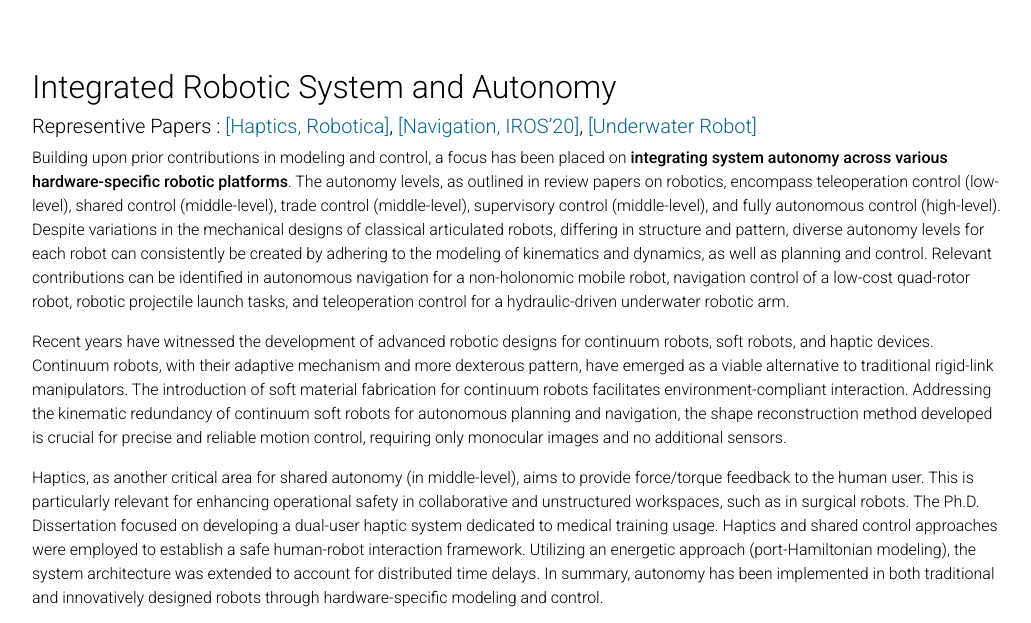
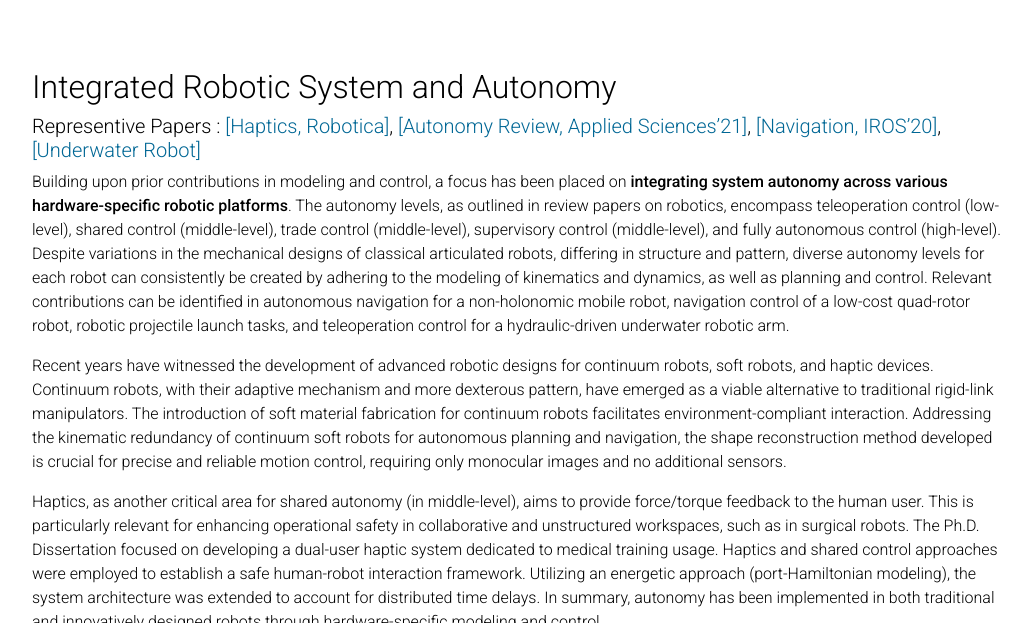
Before and after one commit to lnnx2006/lnnx2006.github.io, a Jekyll site: the page built from _pages/research.md, in a window 1280 px wide and 900 px high, scrolled down 1964 px, cut to the strip 146-769 px from the top of the window. Shown: the whole strip, without its empty margins (123-1154 px from the left). Built offline with Jekyll 4.4.1, drawn with Linux system fonts in a browser that asks for light colours; comment, search, counter and statistics services are not loaded; a style sheet for code colours, icons or effects is not loaded.

Commit message:
added projects

```diff
--- a/_pages/research.md
+++ b/_pages/research.md
@@ -56,7 +56,7 @@ Thanks to the differentiable property with ready-to-use gradients using our PBD
 <br/><br/>
 
 ## Integrated Robotic System and Autonomy
-##### Representive Papers : [[Haptics, Robotica]](https://www.cambridge.org/core/journals/robotica/article/an-energybased-approach-for-ndof-passive-dualuser-haptic-training-systems/80D42C872561E397B90F160ACD65A2F3), [[Navigation, IROS'20]](https://ieeexplore.ieee.org/document/9341283), [[Underwater Robot]](https://drive.google.com/file/d/1WP7PegDWiNI6Glp-0dRbhA1Gj9ogs_-G/edit)
+##### Representive Papers : [[Haptics, Robotica]](https://www.cambridge.org/core/journals/robotica/article/an-energybased-approach-for-ndof-passive-dualuser-haptic-training-systems/80D42C872561E397B90F160ACD65A2F3), [[Autonomy Review, Applied Sciences'21]](https://www.mdpi.com/2076-3417/11/1/209), [[Navigation, IROS'20]](https://ieeexplore.ieee.org/document/9341283), [[Underwater Robot]](https://drive.google.com/file/d/1WP7PegDWiNI6Glp-0dRbhA1Gj9ogs_-G/edit)
 Building upon prior contributions in modeling and control, a focus has been placed on **integrating system autonomy across various hardware-specific robotic platforms**. The autonomy levels, as outlined in review papers on robotics, encompass teleoperation control (low-level), shared control (middle-level), trade control (middle-level), supervisory control (middle-level), and fully autonomous control (high-level). Despite variations in the mechanical designs of classical articulated robots, differing in structure and pattern, diverse autonomy levels for each robot can consistently be created by adhering to the modeling of kinematics and dynamics, as well as planning and control. Relevant contributions can be identified in autonomous navigation for a non-holonomic mobile robot, navigation control of a low-cost quad-rotor robot, robotic projectile launch tasks, and teleoperation control for a hydraulic-driven underwater robotic arm.
 
 Recent years have witnessed the development of advanced robotic designs for continuum robots, soft robots, and haptic devices. Continuum robots, with their adaptive mechanism and more dexterous pattern, have emerged as a viable alternative to traditional rigid-link manipulators. The introduction of soft material fabrication for continuum robots facilitates environment-compliant interaction. Addressing the kinematic redundancy of continuum soft robots for autonomous planning and navigation, the shape reconstruction method developed is crucial for precise and reliable motion control, requiring only monocular images and no additional sensors.
```
